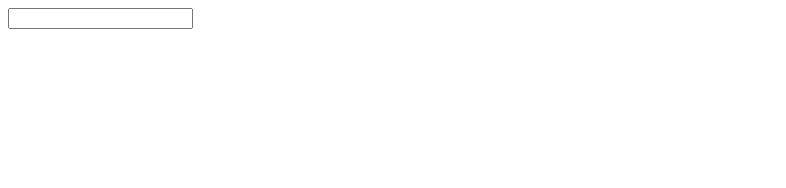
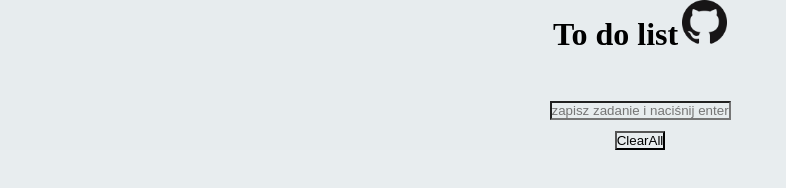
Before and after one commit to Revixxd/Basic-to-do-list, a plain HTML site: page index.html in a window 1280 px wide. Shown: the whole page, without its empty margins (0-786 px from the left). Drawn offline with Linux system fonts and the light colour scheme.

Commit message:
adding some visual things
-adding stylesheet

```diff
--- a/index.html
+++ b/index.html
@@ -6,11 +6,21 @@
     <meta name="viewport" content="width=device-width, initial-scale=1.0">
     <meta charset="utf-8">
     <title>Basic To Do List</title>
+
+    <link href="stylesheet/style-main.css" rel="stylesheet">
 </head>
 <body>
-    <div id="container">
-        <div class='id-Div'>
-            <input id="input"></input>
+    <div class="container">
+        <div class="banner">
+            <h1>To do list</h1>
+            <a href="https://github.com/Revixxd" target="_blank"><img src="assets/GitHub-Mark-64px.png"></a>
+        </div>
+        <div class='option-Div'>
+            <input id="input" placeholder="zapisz zadanie i naciśnij enter"></input>
+            <div class='options'>
+                <!-- <input type='number'></input> -->
+                <button id='clear-all'>ClearAll</button>
+            </div>
         </div>
         <div id='list'>
 
--- a/scripts/main-js.js
+++ b/scripts/main-js.js
@@ -1,10 +1,15 @@
+// const container = document.getElementById('container');
 const input = document.getElementById('input')
 const list = document.getElementById('list')
+const buttonC = document.getElementById('clear-all')
+
+const div = document.getElementsByClassName('paragraph-hover')
 
 input.addEventListener('keydown', ({key})=>{
+
     if(key === 'Enter'){
         if(list.getElementsByTagName('div').length == 8){
-            alert('dupa')
+            alert('limit listy został uzyskany')
             input.value = '';
         }else{
             if(input.value !== ''){
@@ -14,15 +19,24 @@ input.addEventListener('keydown', ({key})=>{
                 paragraph.innerText = input.value
 
                 list.appendChild(div)
-
                 div.appendChild(paragraph)
 
+                div.classList.add('paragraph')
                 input.value = '';
+
+                div.addEventListener('click', ()=>{
+                    list.removeChild(div)
+                })
+
+                buttonC.addEventListener('click', ()=>{
+                    list.removeChild(div)
+                })
+
             }else{
                 alert('pole jest puste!')
             }
         }
-
     }
 
+
 })
--- /dev/null
+++ b/stylesheet/style-main.css
@@ -0,0 +1,34 @@
+*, body{
+    margin: 0px;
+    padding: 0px;
+    background-color: #e7eceff1;
+}
+h1{
+    display: inline;
+
+}
+img{
+    width: 2.8rem;
+    height: auto;
+}
+
+/* Js adding class */
+
+.paragraph{
+    margin-bottom: 0.6rem;
+}
+.container{
+    text-align: center;
+    width: 100%;
+    height: auto;
+}
+.option-Div{
+    margin-top: 3rem;
+}
+.options{
+    margin-top: 0.7rem;
+}
+
+#list{
+    margin-top: 8rem;
+}
```
Also changed, not shown: assets/GitHub-Mark-64px.png (added).
